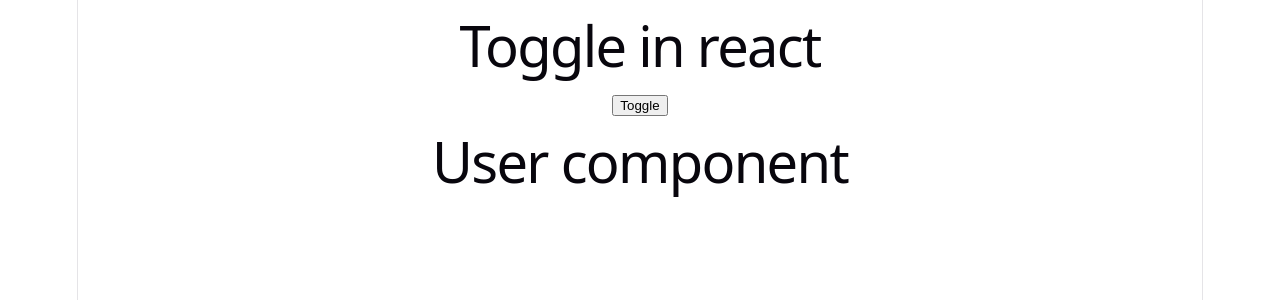
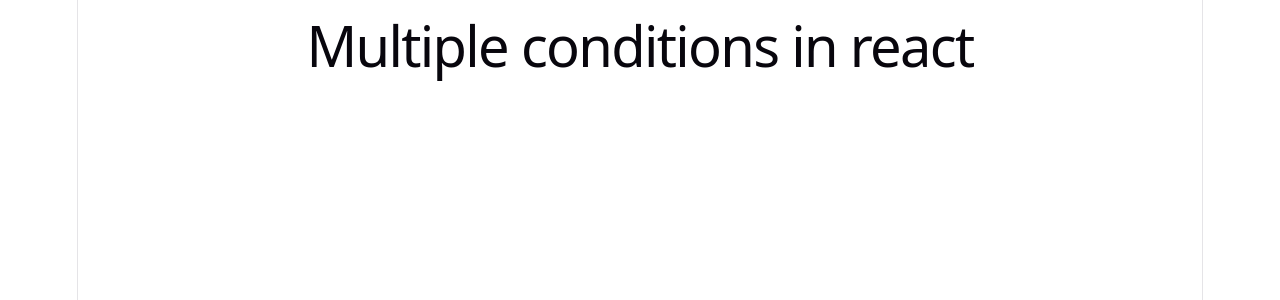
Before and after one commit to codewithnill/reactjs_19_by_code_step_by_step, a React (Vite) app in the folder main/react-blog/: page / in a window 1280 px wide. Shown: the top 300 px of the page. Built offline with nearby package versions, Linux system fonts and the light colour scheme.

Commit message:
multiple condition in react before implementing.

```diff
--- a/main/react-blog/src/App.jsx
+++ b/main/react-blog/src/App.jsx
@@ -1,17 +1,10 @@
 import { useState } from "react";
-import User from "./User";
+
 function App() {
 
-  const [display,setDisplay] = useState(true);
-  // const [display,setDisplay] = useState(false);
   return (
     <div>
-      <h1>Toggle in react</h1>
-      <button onClick={()=>setDisplay(!display)}>Toggle</button>
-      {
-        display?<User/>:null
-      }
-
+      <h1>Multiple conditions in react</h1>
     </div>
   );
 }
```
